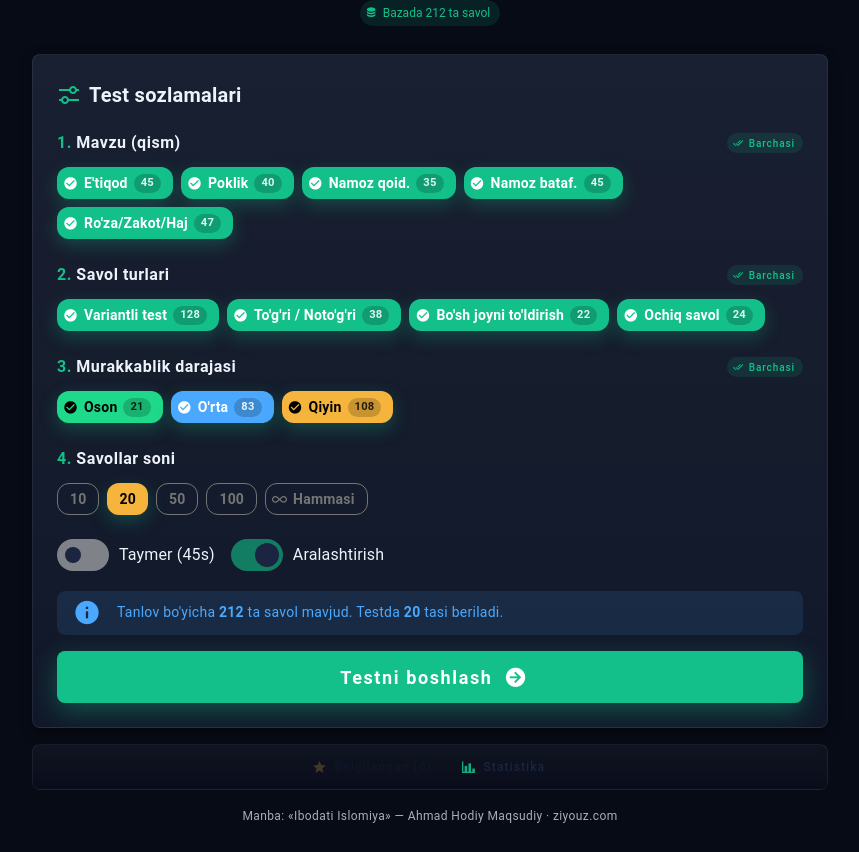
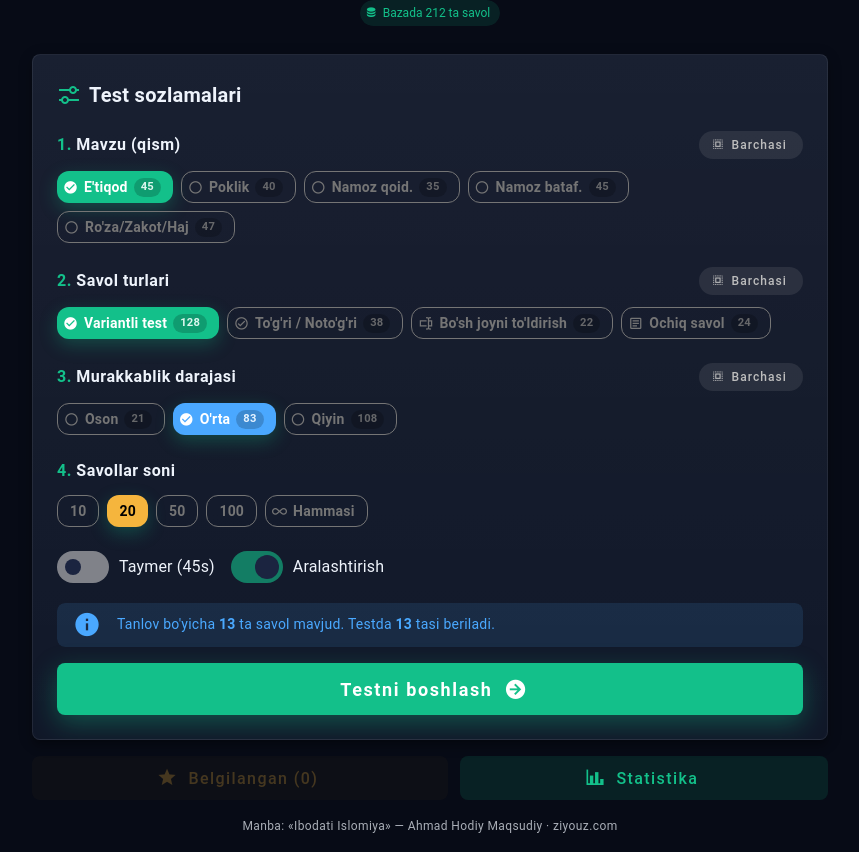
Before and after one commit to nizomovshoxrux/ibodati-islomiya-test, a Vue app: page / in a window 1280 px wide. Shown: the part 180-1032 px from the top of the page, without its empty margins (210-1069 px from the left). Built offline with nearby package versions, Linux system fonts and the light colour scheme.

Commit message:
UI: statistika tugmasi ko'rinarli, Barchasi kattaroq, standart 1 tadan tanlov

```diff
--- a/src/components/StartView.vue
+++ b/src/components/StartView.vue
@@ -25,8 +25,8 @@
           <span class="text-body-1 font-weight-bold"><span class="text-primary">1.</span> Mavzu (qism)</span>
           <v-spacer />
           <v-btn
-            size="x-small" variant="tonal" rounded="pill"
-            :color="allParts ? 'primary' : 'grey'"
+            size="small" variant="tonal" rounded="pill" class="px-4"
+            :color="allParts ? 'primary' : 'grey-lighten-1'"
             @click="toggleAll(selParts, allPartIds)"
           >
             <v-icon start :icon="allParts ? 'mdi-check-all' : 'mdi-select-all'" size="small" />
@@ -53,8 +53,8 @@
           <span class="text-body-1 font-weight-bold"><span class="text-primary">2.</span> Savol turlari</span>
           <v-spacer />
           <v-btn
-            size="x-small" variant="tonal" rounded="pill"
-            :color="allTypes ? 'primary' : 'grey'"
+            size="small" variant="tonal" rounded="pill" class="px-4"
+            :color="allTypes ? 'primary' : 'grey-lighten-1'"
             @click="toggleAll(selTypes, allTypeIds)"
           >
             <v-icon start :icon="allTypes ? 'mdi-check-all' : 'mdi-select-all'" size="small" />
@@ -81,8 +81,8 @@
           <span class="text-body-1 font-weight-bold"><span class="text-primary">3.</span> Murakkablik darajasi</span>
           <v-spacer />
           <v-btn
-            size="x-small" variant="tonal" rounded="pill"
-            :color="allDiffs ? 'primary' : 'grey'"
+            size="small" variant="tonal" rounded="pill" class="px-4"
+            :color="allDiffs ? 'primary' : 'grey-lighten-1'"
             @click="toggleAll(selDiffs, allDiffIds)"
           >
             <v-icon start :icon="allDiffs ? 'mdi-check-all' : 'mdi-select-all'" size="small" />
@@ -154,16 +154,20 @@
     </v-card>
 
     <!-- Qo'shimcha -->
-    <v-card class="pa-2 mb-4" variant="tonal" color="surface-bright">
-      <div class="d-flex flex-wrap ga-2 justify-center">
-        <v-btn variant="text" size="small" :disabled="bookmarks.length === 0" @click="$emit('bookmarks', bookmarks.slice())">
-          <v-icon start icon="mdi-star" color="secondary" /> Belgilangan ({{ bookmarks.length }})
-        </v-btn>
-        <v-btn variant="text" size="small" @click="$emit('stats')">
-          <v-icon start icon="mdi-chart-bar" color="primary" /> Statistika
-        </v-btn>
-      </div>
-    </v-card>
+    <div class="d-flex flex-wrap ga-3 mb-4">
+      <v-btn
+        class="flex-grow-1" size="large" variant="tonal" color="secondary"
+        :disabled="bookmarks.length === 0" @click="$emit('bookmarks', bookmarks.slice())"
+      >
+        <v-icon start icon="mdi-star" /> Belgilangan ({{ bookmarks.length }})
+      </v-btn>
+      <v-btn
+        class="flex-grow-1" size="large" variant="tonal" color="primary"
+        @click="$emit('stats')"
+      >
+        <v-icon start icon="mdi-chart-bar" /> Statistika
+      </v-btn>
+    </div>
 
     <p class="text-caption text-center text-medium-emphasis mt-2">
       Manba: «Ibodati Islomiya» — Ahmad Hodiy Maqsudiy · ziyouz.com
@@ -185,10 +189,10 @@ const allPartIds = PARTS.map(p => p.id)
 const allTypeIds = TYPES.map(t => t.id)
 const allDiffIds = DIFFICULTIES.map(d => d.id)
 
-// Sukut bo'yicha hammasi tanlangan, 20 ta
-const selParts = ref([...allPartIds])
-const selTypes = ref([...allTypeIds])
-const selDiffs = ref([...allDiffIds])
+// Sukut bo'yicha har bo'limdan bittadan tanlangan (hammasi emas)
+const selParts = ref([allPartIds[0]])   // 1-qism
+const selTypes = ref(['mcq'])           // variantli test
+const selDiffs = ref(['medium'])        // o'rta daraja
 const selCount = ref(20)
 const useTimer = ref(false)
 const useShuffle = ref(true)
```
